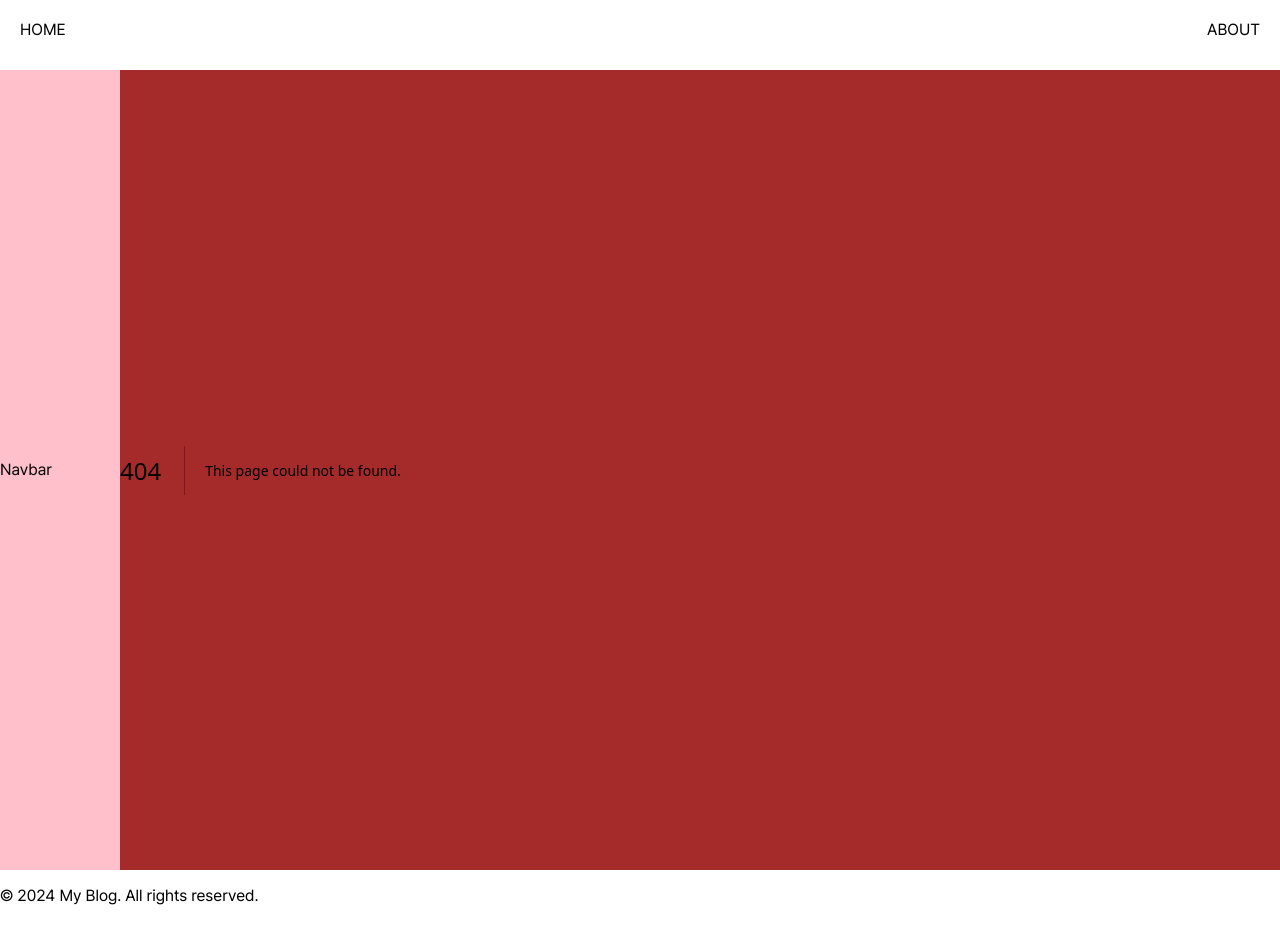
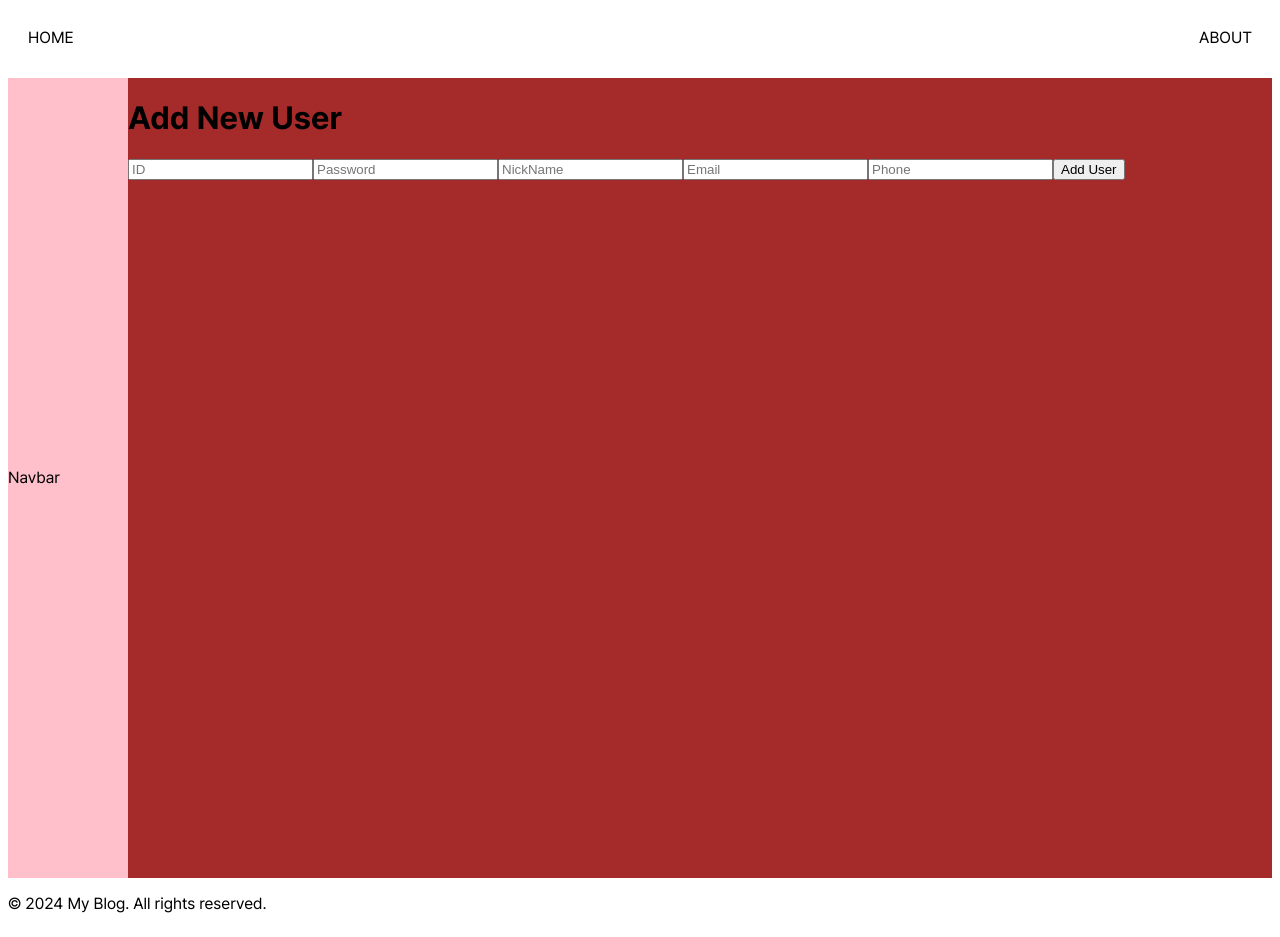
Before and after one commit to tdouyeon/blog, a Next.js app: page /signup in a window 1280 px wide. Before the commit this address had no page. Built offline with nearby package versions, Linux system fonts and the light colour scheme.

Commit message:
Connect mongoDB

```diff
--- /dev/null
+++ b/app/api/user/route.js
@@ -0,0 +1,20 @@
+const express = require('express')
+const router = express.Router()
+const User = require('../../models/User')
+
+router.post('/signUp/user', async (req, res) => {
+  const { id, password, nickName, email, phone } = req.body
+
+  if (!id || !password) {
+    return res.status(400).json({ message: 'Id and Password are required' })
+  }
+  try {
+    const newUser = new User({ id, password, nickName, email, phone })
+    await newUser.save()
+    return res.status(201).json(newUser)
+  } catch (error) {
+    res.status(500).json({ message: 'Failed to add User', error })
+  }
+})
+
+module.exports = router
--- /dev/null
+++ b/app/signup/page.tsx
@@ -0,0 +1,67 @@
+'use client'
+import { useState } from 'react'
+
+export default function Home() {
+  const [formData, setFormData] = useState({
+    id: '',
+    password: '',
+    nickName: '',
+    email: '',
+    phone: '',
+  })
+  const [message, setMessage] = useState('')
+
+  const handleChange = (e: any) => {
+    const { name, value } = e.target
+    setFormData({ ...formData, [name]: value })
+  }
+
+  const handleSubmit = async (e: any) => {
+    e.preventDefault()
+
+    const res = await fetch('/api/users', {
+      method: 'POST',
+      headers: {
+        'Content-Type': 'application/json',
+      },
+      body: JSON.stringify(formData),
+    })
+
+    const data = await res.json()
+
+    if (res.ok) {
+      setMessage('User added successfully')
+      setFormData({
+        id: '',
+        password: '',
+        nickName: '',
+        email: '',
+        phone: '',
+      })
+    } else {
+      setMessage(`Failed to add user: ${data.message}`)
+    }
+  }
+
+  return (
+    <div>
+      <h1>Add New User</h1>
+      <form onSubmit={handleSubmit}>
+        <input type="text" name="id" placeholder="ID" value={formData.id} onChange={handleChange} required />
+        <input
+          type="password"
+          name="password"
+          placeholder="Password"
+          value={formData.password}
+          onChange={handleChange}
+          required
+        />
+        <input type="text" name="nickName" placeholder="NickName" value={formData.nickName} onChange={handleChange} />
+        <input type="email" name="email" placeholder="Email" value={formData.email} onChange={handleChange} />
+        <input type="tel" name="phone" placeholder="Phone" value={formData.phone} onChange={handleChange} />
+        <button type="submit">Add User</button>
+      </form>
+      {message && <p>{message}</p>}
+    </div>
+  )
+}
--- a/models/User.js
+++ b/models/User.js
@@ -1,9 +1,9 @@
 const mongoose = require('mongoose')
 
 const userSchema = new mongoose.Schema({
-  nickName: String,
   id: String,
   password: String,
+  nickName: String,
   email: String,
   phone: Number,
 })
--- a/package.json
+++ b/package.json
@@ -11,9 +11,11 @@
     "format:fix": "prettier --write --ignore-path .gitignore ."
   },
   "dependencies": {
+    "bcrypt": "^5.1.1",
     "dotenv": "^16.4.5",
     "express": "^4.19.2",
-    "mongoose": "^8.4.1",
+    "jsonwebtoken": "^9.0.2",
+    "mongoose": "^8.4.3",
     "next": "^14.2.4",
     "node-fetch": "^3.3.2",
     "react": "^18",
```
Also changed, not shown: config/db.js (added, +15 -0 lines), server.js (+21 -7 lines), 1 other file (tests, documents, lock files or other folders).
